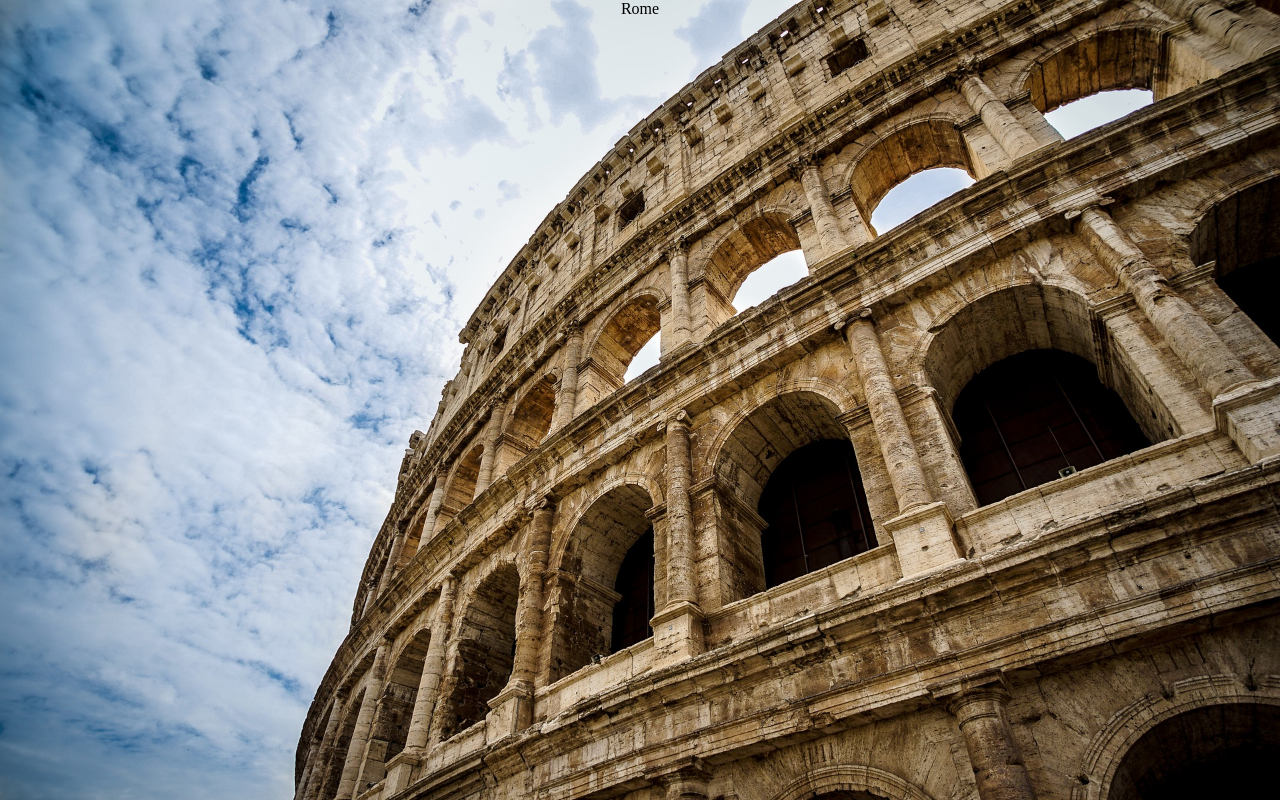
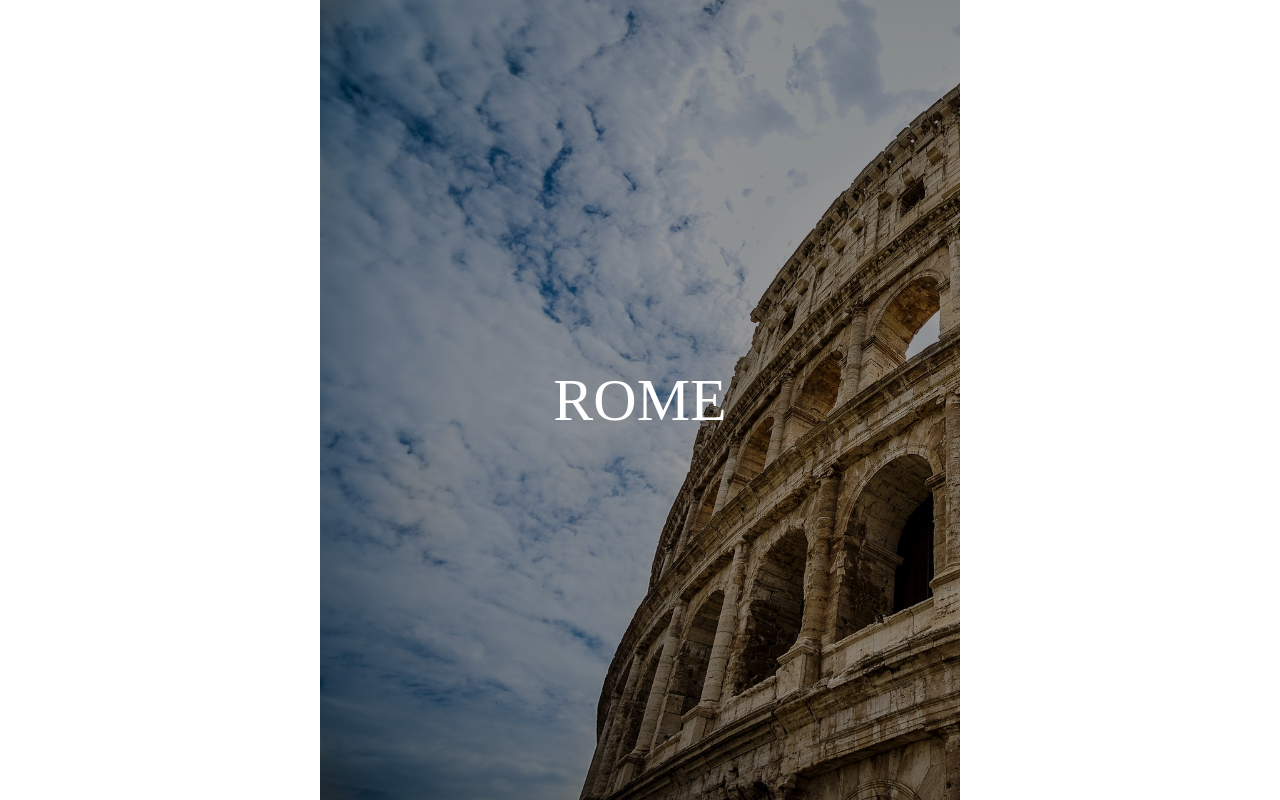
Before and after one commit to dev-prime99/htmlcss-airbnb, a plain HTML site: page index.html in a window 1280 px wide. Drawn offline with Linux system fonts and the light colour scheme.

Commit message:
fix 1 box

```diff
--- a/assets/css/style.css
+++ b/assets/css/style.css
@@ -5,7 +5,8 @@
 }
 
 .poligono{
-  width: 100%;
+  margin: auto;
+  width: 50%;
   height: 100vh;
   background: url("../img/colosseum.jpg");
   background-size: cover;
@@ -13,20 +14,26 @@
 
 .interno{
   position: absolute;
-  top: 0;
-  left: 0;
-  width: 100%;
+  top: 0%;
+  left: 25%;
+  width: 50%;
   height: 100%;
+  background-color: rgba(0, 0, 0, 0.4)
 }
 
 .centro{
   display:block;
-  margin:0px auto;
+  margin: 0px auto;
   text-align:center;
   position: relative;
 }
 
 .txt{
-  position: relative;
-  text-align: center;
+  position: absolute;
+  color: white;
+  font-size: 60px;
+  top: 50%;
+  left: 50%;
+  transform: translate(-50%,-50%);
+  z-index: 1;
 }
--- a/index.html
+++ b/index.html
@@ -9,9 +9,9 @@
   <body>
 
     <div class="poligono">
+      <!-- <img src="assets/img/colosseum.jpg" alt=""> -->
       <div class="interno">
-        <!-- <img src="assets\img\colosseum.jpg" alt="" class="centro"> -->
-        <div class="centro txt"><p>Rome</p></div>
+        <div class="txt"><p>ROME</p></div>
       </div>
     </div>
 
```
